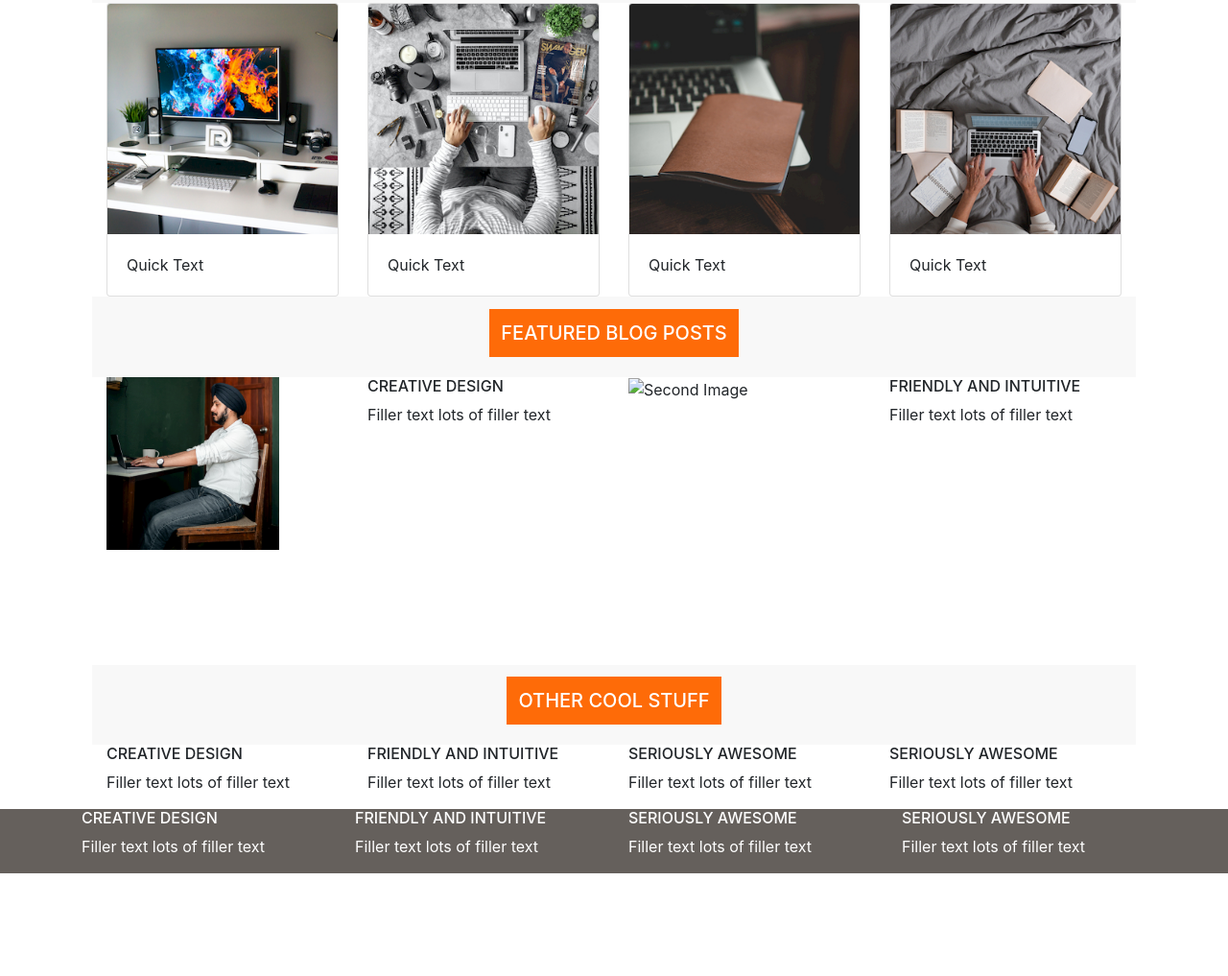
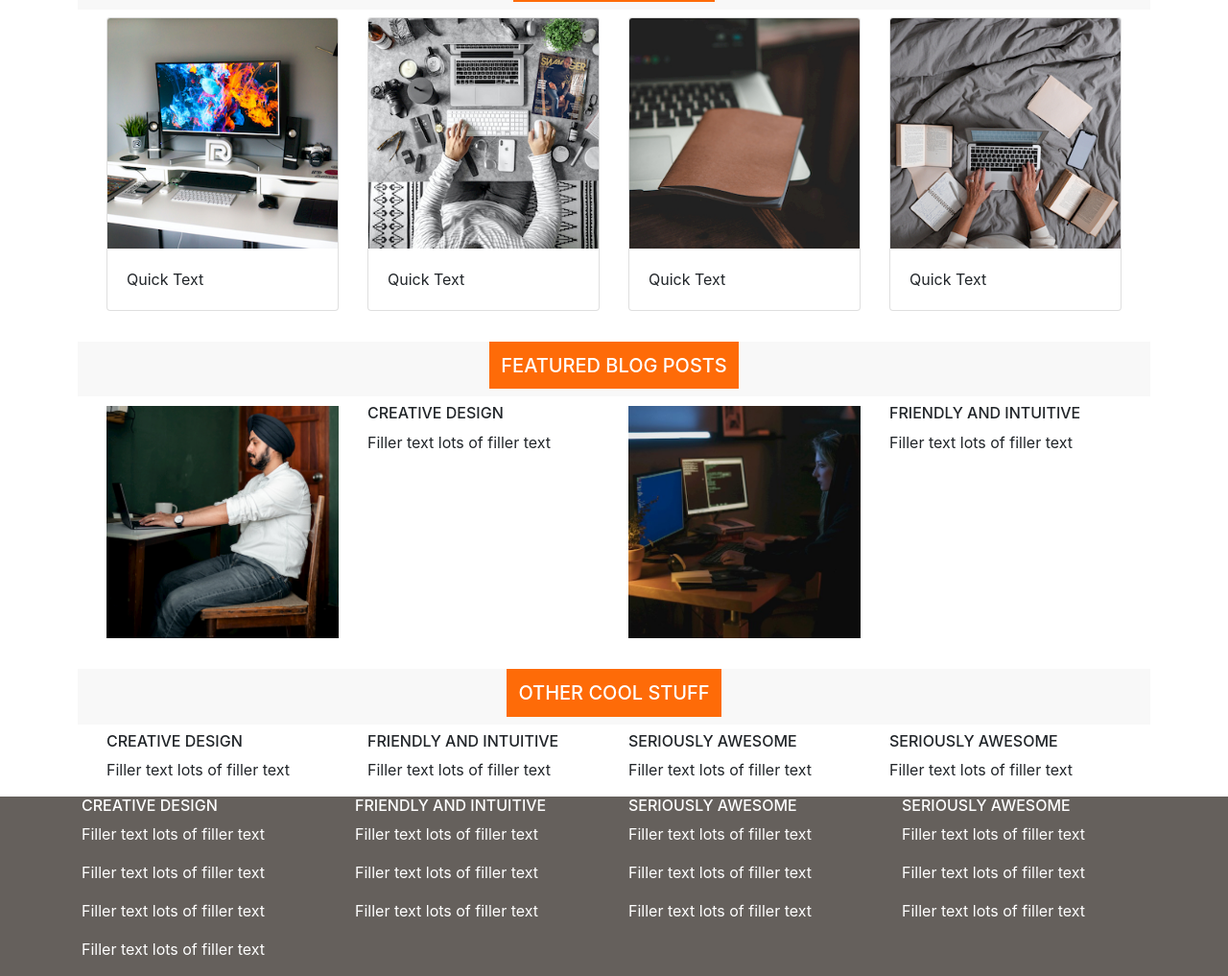
Before and after one commit to joseph-johnson27001/Business-Landing-Page, a plain HTML site: page index.html in a window 1280 px wide. Shown: the part 592-1609 px from the top of the page at 96% size. Before the commit the page ends 1502 px from the top, so only its background shows below. Drawn offline with nearby package versions, Linux system fonts and the light colour scheme.

Commit message:
Grid Layout changes and image. Heading padding
- Added changes to grid layout (images in third and fourth section will now scale correctly depending on viewport)
- Added secondary image to fourth row
- Added padding top and bottom to heading row areas

```diff
--- a/css/styles.css
+++ b/css/styles.css
@@ -1,9 +1,16 @@
 
+/* ================================================================================
+GENERAL STYLES
+================================================================================ */
+
+.heading-container {
+    padding: 2rem 0 .5rem 0;
+}
 
 .heading-row {
   background-color: #F8F8F8;
   justify-content: center;
-  padding: .8rem 0;
+
 }
 
 .heading-row h5 {
@@ -19,6 +26,7 @@
 /* ================================================================================
 NAVIGATION
 ================================================================================ */
+
 #navbarNav {
   justify-content: flex-end;
 }
@@ -38,6 +46,7 @@ JUMBOTRON
   padding: 4rem;
 }
 
+
 /* ================================================================================
 MAIN
 ================================================================================ */
@@ -56,14 +65,9 @@ main {
 THIRD ROW SECTION
 ================================================================================ */
 
-#third-row-section {
-  height: 300px;
+.third-row-section-image {
+  margin-top: 2px;
 }
-
-.third-row-section-images {
-  height: 180px;
-}
-
 
 /* ================================================================================
 SOCIAL MEDIA CONTAINER
--- a/index.html
+++ b/index.html
@@ -84,7 +84,7 @@ FIRST ROW SECTION (3 COLUMNS)
 <!-- ================================================================================
 SECOND ROW SECTION (4 CARDS)
 ================================================================================ -->
-    <div class="container">
+    <div class="container heading-container">
       <div class="row heading-row">
           <div>
             <h5>FEATURED WORDS</h5>
@@ -95,7 +95,7 @@ SECOND ROW SECTION (4 CARDS)
 
     <div class="container">
       <div class="row">
-        <div class="col-sm">
+        <div class="col-sm-6 col-lg-3">
           <div class="card">
             <img class="card-img-top" src="images/computer-setup.jpg" alt="Card image cap">
             <div class="card-body">
@@ -103,7 +103,7 @@ SECOND ROW SECTION (4 CARDS)
             </div>
           </div>
         </div>
-        <div class="col-sm">
+        <div class="col-sm-6 col-lg-3">
           <div class="card">
             <img class="card-img-top" src="images/grey-laptop.jpg" alt="Card image cap">
             <div class="card-body">
@@ -111,7 +111,7 @@ SECOND ROW SECTION (4 CARDS)
             </div>
           </div>
         </div>
-        <div class="col-sm">
+        <div class="col-sm-6 col-lg-3">
           <div class="card">
             <img class="card-img-top" src="images/passport.jpg" alt="Card image cap">
             <div class="card-body">
@@ -119,7 +119,7 @@ SECOND ROW SECTION (4 CARDS)
             </div>
           </div>
         </div>
-        <div class="col-sm">
+        <div class="col-sm-6 col-lg-3">
           <div class="card">
             <img class="card-img-top" src="images/studying.jpg" alt="Card image cap">
             <div class="card-body">
@@ -136,7 +136,7 @@ SECOND ROW SECTION (4 CARDS)
 THIRD ROW SECTION (2 CARDS)
 ================================================================================ -->
 
-    <div class="container">
+    <div class="container heading-container">
       <div class="row heading-row">
           <div>
             <h5>FEATURED BLOG POSTS</h5>
@@ -147,17 +147,13 @@ THIRD ROW SECTION (2 CARDS)
 
     <div class="container">
       <div class="row" id="third-row-section">
-        <div class="col-sm col-md-3">
-          <img src="images/coffee-shop.jpg" alt="First Image" class="third-row-section-images">
-        </div>
-        <div class="col col-md-3">
+        <img src="images/coffee-shop.jpg" alt="First Image" class="third-row-section-image col-sm-6 col-md-3">
+        <div class="col-sm-6 col-md-3">
           <h6>CREATIVE DESIGN</h6>
           <p>Filler text lots of filler text</p>
         </div>
-        <div class="col-sm col-md-3">
-          <img src="" alt="Second Image">
-        </div>
-        <div class="col-sm col-md-3">
+          <img src="images/hoodie-laptop.jpg" alt="Second Image" class="third-row-section-image col-sm-6 col-md-3">
+        <div class="col-sm-6 col-md-3">
           <h6>FRIENDLY AND INTUITIVE</h6>
           <p>Filler text lots of filler text</p>
         </div>
@@ -167,7 +163,7 @@ THIRD ROW SECTION (2 CARDS)
 <!-- ================================================================================
 FOURTH ROW SECTION (4 COLUMNS)
 ================================================================================ -->
-    <div class="container">
+    <div class="container heading-container">
       <div class="row heading-row">
           <div>
             <h5>OTHER COOL STUFF</h5>
@@ -206,17 +202,26 @@ BOTTOM DARK SECTION (4 COLUMNS)
         <div class="col-sm">
           <h6>CREATIVE DESIGN</h6>
           <p>Filler text lots of filler text</p>
+          <p>Filler text lots of filler text</p>
+          <p>Filler text lots of filler text</p>
+          <p>Filler text lots of filler text</p>
         </div>
         <div class="col-sm">
           <h6>FRIENDLY AND INTUITIVE</h6>
+          <p>Filler text lots of filler text</p>
+          <p>Filler text lots of filler text</p>
           <p>Filler text lots of filler text</p>
         </div>
         <div class="col-sm">
           <h6>SERIOUSLY AWESOME</h6>
           <p>Filler text lots of filler text</p>
+          <p>Filler text lots of filler text</p>
+          <p>Filler text lots of filler text</p>
         </div>
         <div class="col-sm">
           <h6>SERIOUSLY AWESOME</h6>
+          <p>Filler text lots of filler text</p>
+          <p>Filler text lots of filler text</p>
           <p>Filler text lots of filler text</p>
         </div>
       </div>
```
Also changed, not shown: images/hoodie-laptop.jpg (added).
